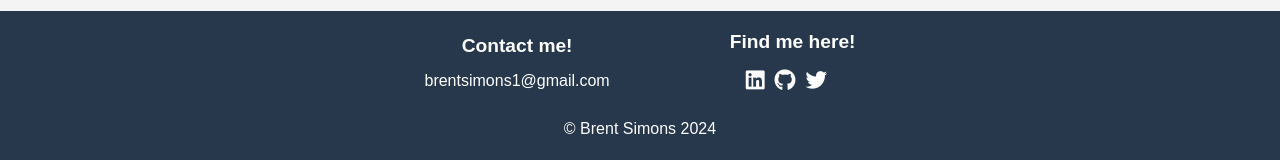
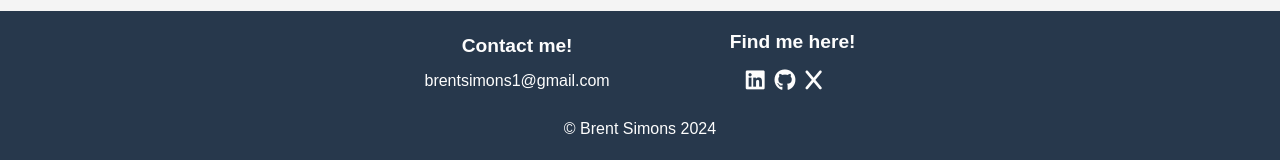
Before and after one commit to BrentSimons/bachelor-portfolio, an Angular app: page / in a window 1280 px wide. Shown: the part 3112-3272 px from the top of the page. Built offline with nearby package versions, Linux system fonts and the light colour scheme.

Commit message:
Content: Fill in footer with actual data

```diff
--- a/src/app/component/footer/footer.component.html
+++ b/src/app/component/footer/footer.component.html
@@ -3,14 +3,14 @@
     <div class="footer-section-container">
       <div class="footer-section">
         <h3>Contact me!</h3>
-        <p><a href="mailto:your.email@example.com">brentsimons1&commat;gmail.com</a></p>
+        <p><a href="mailto:brentsimons1@gmail.com">brentsimons1&commat;gmail.com</a></p>
       </div>
       <div class="footer-section">
         <h3>Find me here!</h3>
         <p class="social-links">
-          <a href="https://linkedin.com/in/yourprofile" target="_blank" id="linked-in"><i class="fab fa-linkedin"></i></a>
-          <a href="https://github.com/yourprofile" target="_blank" id="github"><i class="fab fa-github"></i></a>
-          <a href="https://twitter.com/yourprofile" target="_blank" id="twitter"><i class="fab fa-twitter"></i></a>
+          <a href="https://www.linkedin.com/in/brent-simons-5b3867252" target="_blank" id="linked-in"><i class="fab fa-linkedin"></i></a>
+          <a href="https://github.com/BrentSimons" target="_blank" id="github"><i class="fab fa-github"></i></a>
+          <a href="https://x.com/brent_s1" target="_blank" id="twitter"><i class="fab fa-x"></i></a>
         </p>
       </div>
     </div>
```
